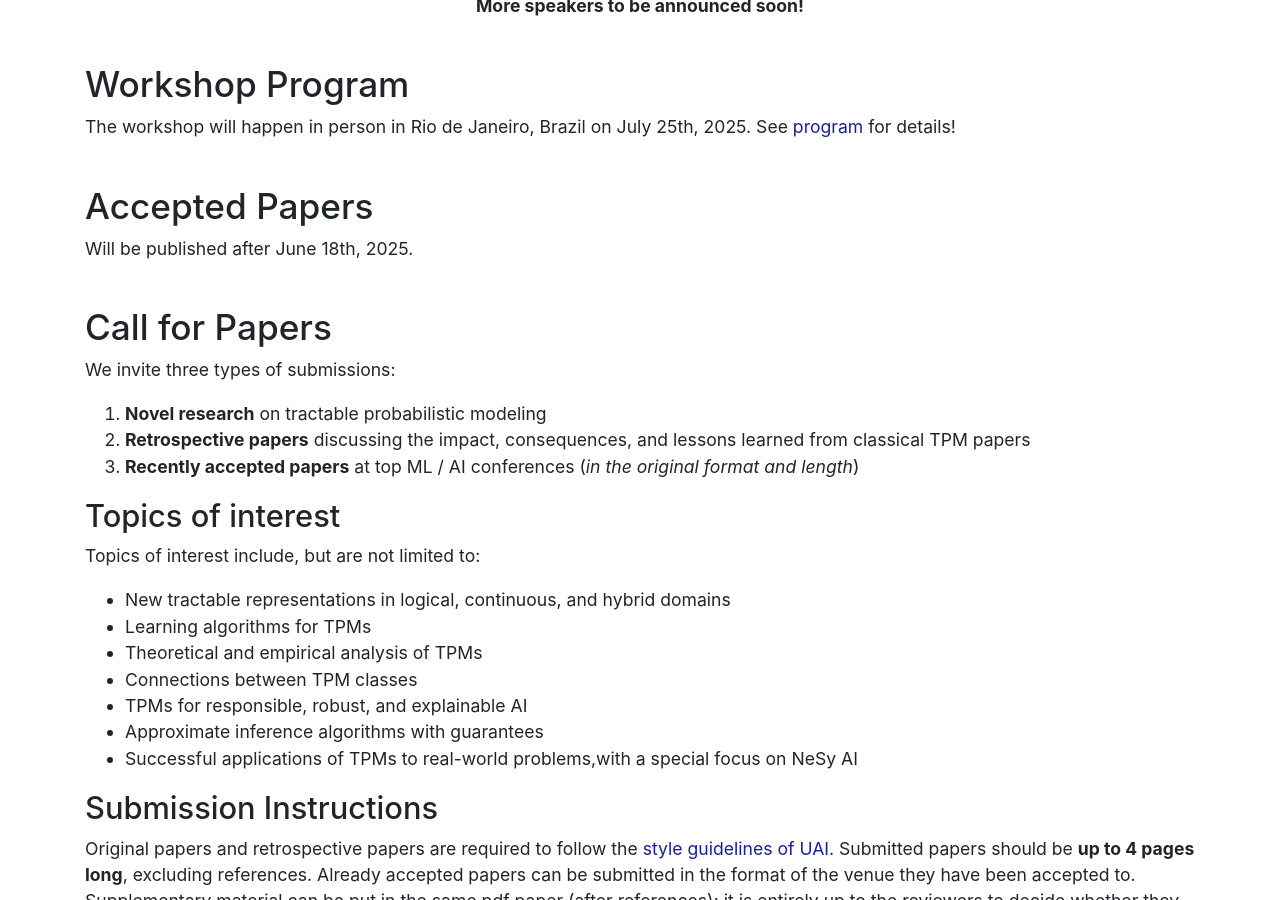
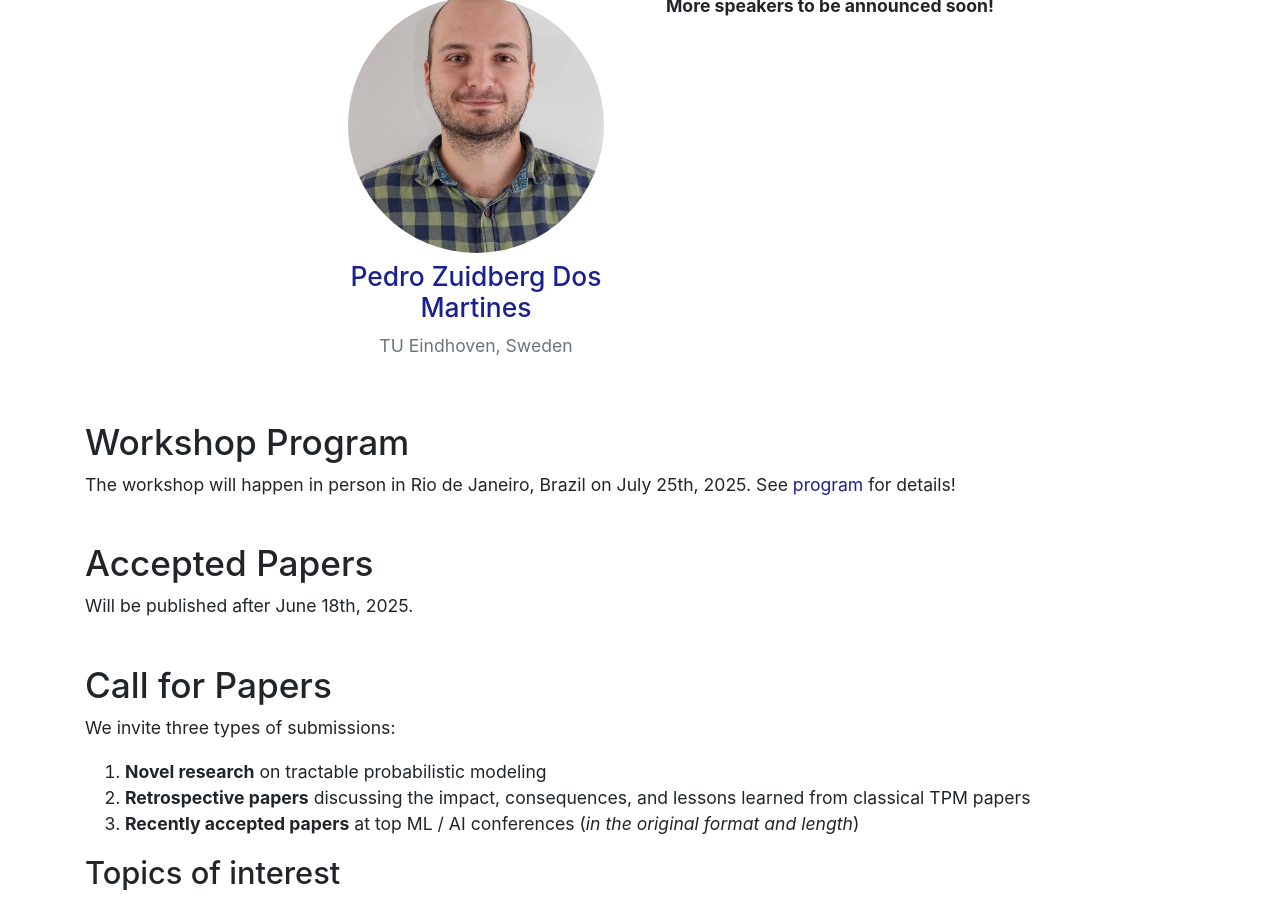
Before and after one commit to tractable-probabilistic-modeling/tpm2025, a Jekyll site: the page built from index.md, in a window 1280 px wide and 900 px high, scrolled down 1639 px. Built offline with Jekyll 4.4.1, drawn with Linux system fonts in a browser that asks for light colours.

Commit message:
Added Pedro as confirmed speaker

```diff
--- a/_data/speakers.yml
+++ b/_data/speakers.yml
@@ -15,3 +15,9 @@
   affiliation: TU Eindhoven, NL
   img: cassio_de_campos.jpg
   abstract: Complexity of tractability, uncertainty quantification via imprecise probability, probabilistic circuits
+
+- name: Pedro Zuidberg Dos Martines
+  url: https://pedrozudo.github.io/
+  affiliation: TU Eindhoven, Sweden
+  img: pedro_zuidberg_dos_martires.jpg
+  abstract: Structured and Unstructured Sparsity in Probabilistic Neurosymbolic AI
```
Also changed, not shown: assets/speakers/pedro_zuidberg_dos_martires.jpg (added).
